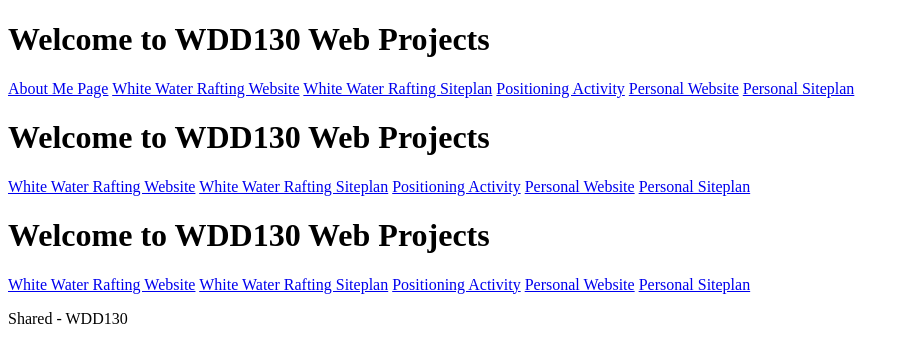
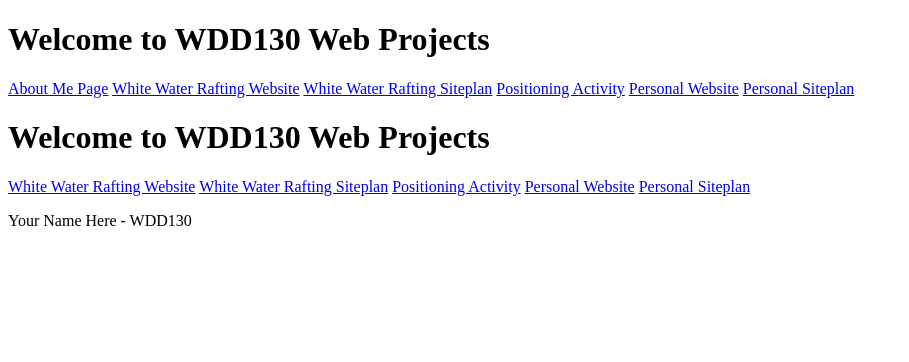
Before and after one commit to Shared23/index.html, a plain HTML site: page index.html in a window 1280 px wide. Shown: the whole page, without its empty margins (0-909 px from the left). Drawn offline with Linux system fonts and the light colour scheme.

```diff
--- a/index.html
+++ b/index.html
@@ -22,12 +22,8 @@
   <a href="#">Personal Website</a>
   <a href="#">Personal Siteplan</a>
 </nav>
-<h1>Welcome to WDD130 Web Projects</h1>
-<nav>
-  <a href="wwr/index.html">White Water Rafting Website</a>
-  <a href="wwr/site-plan-rafting.html">White Water Rafting Siteplan</a>
-  <a href="positioning.html">Positioning Activity</a>
-  <a href="#">Personal Website</a>
-  <a href="#">Personal Siteplan</a>
-</nav>
-<p>Shared - WDD130</p>
+<p>Your Name Here - WDD130</p>
+<body>
+
+</body>
+</html>
```
